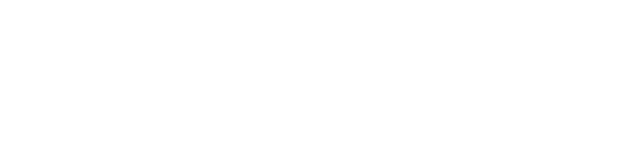
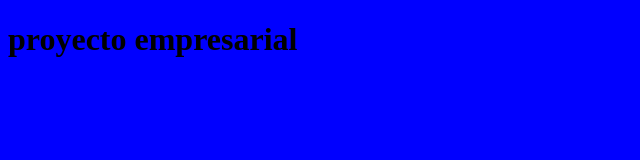
Before and after one commit to ElvisZarateBarboza/mi-primer-repositorio-github, a plain HTML site: page index.html in a window 1280 px wide. Shown: the whole page, without its empty margins (0-640 px from the left). Drawn offline with Linux system fonts and the light colour scheme.

Commit message:
parrafo y tamaño de fuente

```diff
--- /dev/null
+++ b/CSS/estilos.css
@@ -0,0 +1,3 @@
+body{
+    background-color: blue;
+}
--- a/index.html
+++ b/index.html
@@ -4,8 +4,9 @@
     <meta charset="UTF-8">
     <meta name="viewport" content="width=device-width, initial-scale=1.0">
     <title>Document</title>
+    <link href="CSS/estilos.css" rel="stylesheet" type="text/css">
 </head>
 <body>
-
+    <h1>proyecto empresarial</h1>
 </body>
 </html>
```
Also changed, not shown: js/javascript.js (added).
